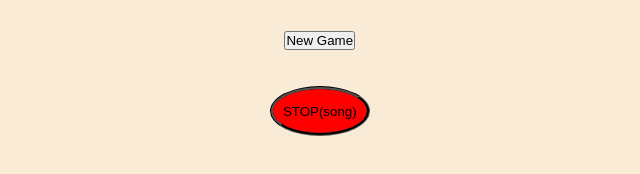
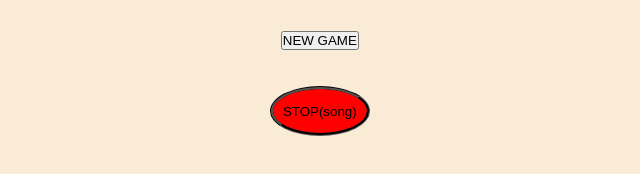
Before and after one commit to kamleshgurjarpalwas/tictactoeadv.ver, a plain HTML site: page index.html in a window 1280 px wide. Shown: the part 390-564 px from the top of the page, 333-973 px from the left. Drawn offline with Linux system fonts and the light colour scheme.

Commit message:
Update index.html

```diff
--- a/index.html
+++ b/index.html
@@ -28,7 +28,7 @@
         <button class="box" onclick="audio.play();"></button><br /><br />
 
         <div class="msg">
-          <button id="newGame">New Game</button><br /><br />
+          <button id="newGame">NEW GAME</button><br /><br />
           <p id="resl"></p>
           <button id="puse" >STOP(song)</button>
         </div>
```
